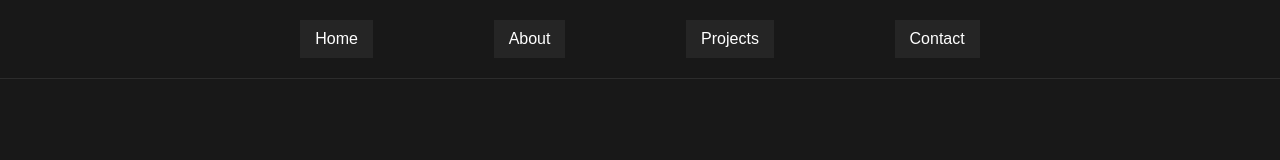
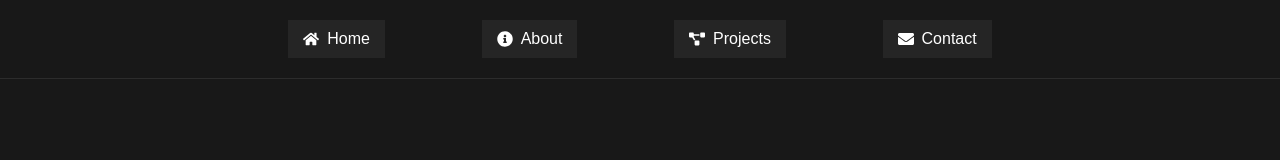
Before and after one commit to GeorgeBall9/my-portfolio, a Next.js app: page / in a window 1280 px wide. Shown: the top 160 px of the page. Built offline with nearby package versions, Linux system fonts and the light colour scheme.

Commit message:
style: Update navigation links in Header.js to use Next.js Link component

```diff
--- a/src/components/Header.css
+++ b/src/components/Header.css
@@ -30,3 +30,23 @@
     color: var(--font-color-heading3);
     border-radius: 4px;
   }
+
+  .nav-link {
+    color: var(--font-color-bright);
+    text-decoration: none;
+    display: flex;
+    align-items: center;
+    padding: 10px 15px;
+    transition: background 0.3s, color 0.3s;
+  }
+
+  .nav-icon {
+    margin-right: 8px;
+    color: var(--icon-color);
+  }
+
+  .nav-link:hover {
+    background: #555;
+    color: white;
+    border-radius: 4px;
+  }
--- a/src/components/Header.js
+++ b/src/components/Header.js
@@ -1,14 +1,30 @@
 import Link from 'next/link';
+import { FaHome, FaInfoCircle, FaProjectDiagram, FaEnvelope } from 'react-icons/fa';
 import './Header.css';
-
 
 const Header = () => (
   <header className="header-container">
     <nav>
-      <Link href="/">Home</Link>
-      <Link href="/about">About</Link>
-      <a>Projects</a>
-      <Link href="/contact">Contact</Link>
+      <Link href="/" legacyBehavior>
+        <a className="nav-link">
+          <FaHome className="nav-icon" /> Home
+        </a>
+      </Link>
+      <Link href="/about" legacyBehavior>
+        <a className="nav-link">
+          <FaInfoCircle className="nav-icon" /> About
+        </a>
+      </Link>
+      <Link href="/#projects" legacyBehavior>
+        <a className="nav-link">
+          <FaProjectDiagram className="nav-icon" /> Projects
+        </a>
+      </Link>
+      <Link href="/contact" legacyBehavior>
+        <a className="nav-link">
+          <FaEnvelope className="nav-icon" /> Contact
+        </a>
+      </Link>
     </nav>
   </header>
 );
```
